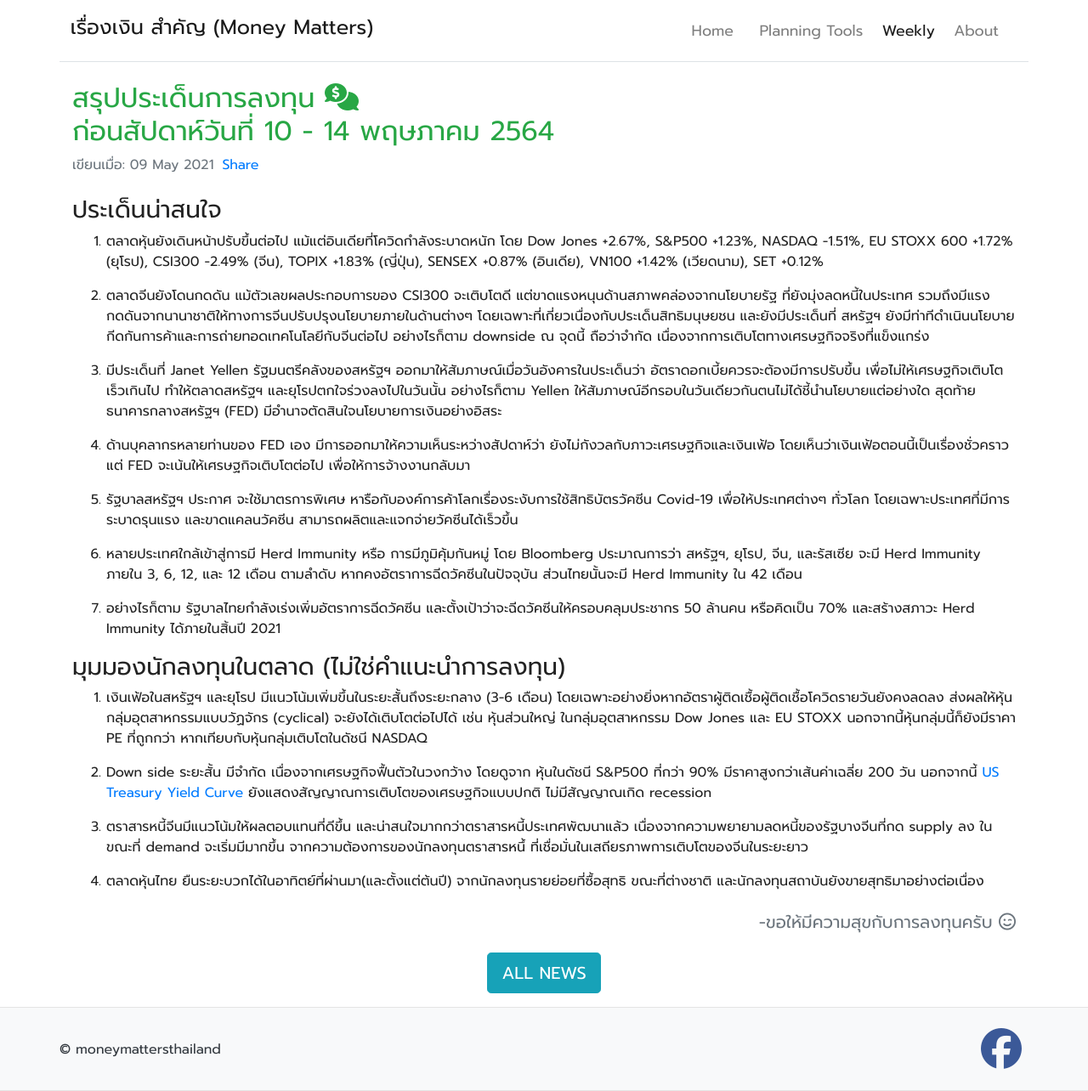
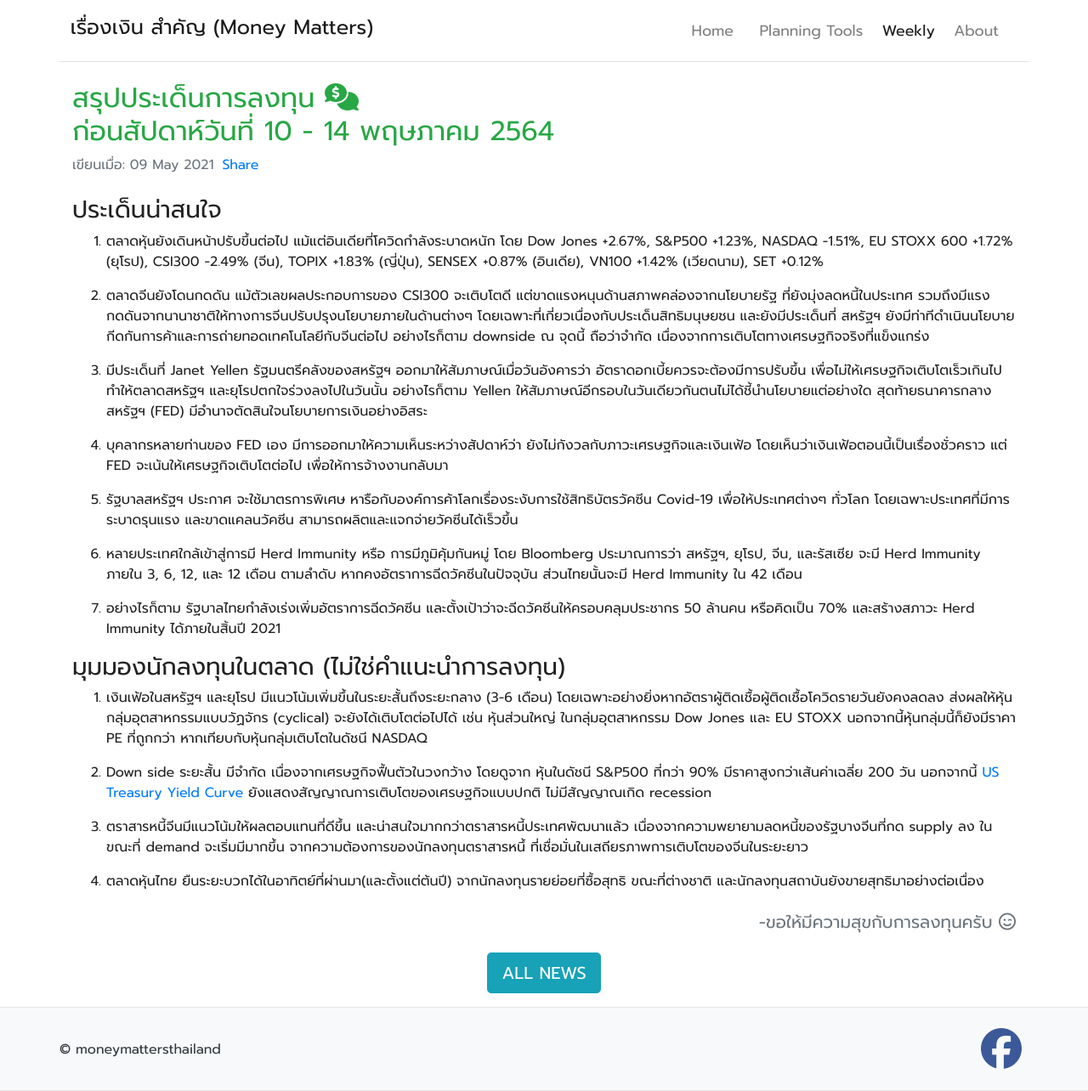
Before and after one commit to moneysart/moneysart.github.io, a Jekyll site: the page built from weekly/_posts/2021-05-09-summary.md, in a window 1280 px wide. Shown: the whole page at 85% size. Built offline with Jekyll 4.4.1, drawn with Linux system fonts in a browser that asks for light colours; nearby versions of some CDN libraries.

Commit message:
edit test

```diff
--- a/weekly/_posts/2021-05-09-summary.md
+++ b/weekly/_posts/2021-05-09-summary.md
@@ -15,9 +15,9 @@ date: 2021-05-09
 
 2. ตลาดจีนยังโดนกดดัน แม้ตัวเลขผลประกอบการของ CSI300 จะเติบโตดี แต่ขาดแรงหนุนด้านสภาพคล่องจากนโยบายรัฐ ที่ยังมุ่งลดหนี้ในประเทศ รวมถึงมีแรงกดดันจากนานาชาติให้ทางการจีนปรับปรุงนโยบายภายในด้านต่างๆ โดยเฉพาะที่เกี่ยวเนื่องกับประเด็นสิทธิมนุษยชน และยังมีประเด็นที่ สหรัฐฯ ยังมีท่าทีดำเนินนโยบายกีดกันการค้าและการถ่ายทอดเทคโนโลยีกับจีนต่อไป อย่างไรก็ตาม downside ณ จุดนี้ ถือว่าจำกัด เนื่องจากการเติบโตทางเศรษฐกิจจริงที่แข็งแกร่ง
 
-3. มีประเด็นที่ Janet Yellen รัฐมนตรีคลังของสหรัฐฯ ออกมาให้สัมภาษณ์เมื่อวันอังคารในประเด็นว่า อัตราดอกเบี้ยควรจะต้องมีการปรับขึ้น เพื่อไม่ให้เศรษฐกิจเติบโตเร็วเกินไป ทำให้ตลาดสหรัฐฯ และยุโรปตกใจร่วงลงไปในวันนั้น อย่างไรก็ตาม Yellen ให้สัมภาษณ์อีกรอบในวันเดียวกันตนไม่ได้ชี้นำนโยบายแต่อย่างใด สุดท้ายธนาคารกลางสหรัฐฯ (FED) มีอำนาจตัดสินใจนโยบายการเงินอย่างอิสระ
+3. มีประเด็นที่ Janet Yellen รัฐมนตรีคลังของสหรัฐฯ ออกมาให้สัมภาษณ์เมื่อวันอังคารว่า อัตราดอกเบี้ยควรจะต้องมีการปรับขึ้น เพื่อไม่ให้เศรษฐกิจเติบโตเร็วเกินไป ทำให้ตลาดสหรัฐฯ และยุโรปตกใจร่วงลงไปในวันนั้น อย่างไรก็ตาม Yellen ให้สัมภาษณ์อีกรอบในวันเดียวกันตนไม่ได้ชี้นำนโยบายแต่อย่างใด สุดท้ายธนาคารกลางสหรัฐฯ (FED) มีอำนาจตัดสินใจนโยบายการเงินอย่างอิสระ
 
-4. ด้านบุคลากรหลายท่านของ FED เอง มีการออกมาให้ความเห็นระหว่างสัปดาห์ว่า ยังไม่กังวลกับภาวะเศรษฐกิจและเงินเฟ้อ โดยเห็นว่าเงินเฟ้อตอนนี้เป็นเรื่องชั่วคราว แต่ FED จะเน้นให้เศรษฐกิจเติบโตต่อไป เพื่อให้การจ้างงานกลับมา
+4. บุคลากรหลายท่านของ FED เอง มีการออกมาให้ความเห็นระหว่างสัปดาห์ว่า ยังไม่กังวลกับภาวะเศรษฐกิจและเงินเฟ้อ โดยเห็นว่าเงินเฟ้อตอนนี้เป็นเรื่องชั่วคราว แต่ FED จะเน้นให้เศรษฐกิจเติบโตต่อไป เพื่อให้การจ้างงานกลับมา
 
 5. รัฐบาลสหรัฐฯ ประกาศ จะใช้มาตรการพิเศษ หารือกับองค์การค้าโลกเรื่องระงับการใช้สิทธิบัตรวัคซีน Covid-19 เพื่อให้ประเทศต่างๆ ทั่วโลก โดยเฉพาะประเทศที่มีการระบาดรุนแรง และขาดแคลนวัคซีน สามารถผลิตและแจกจ่ายวัคซีนได้เร็วขึ้น
 
```
